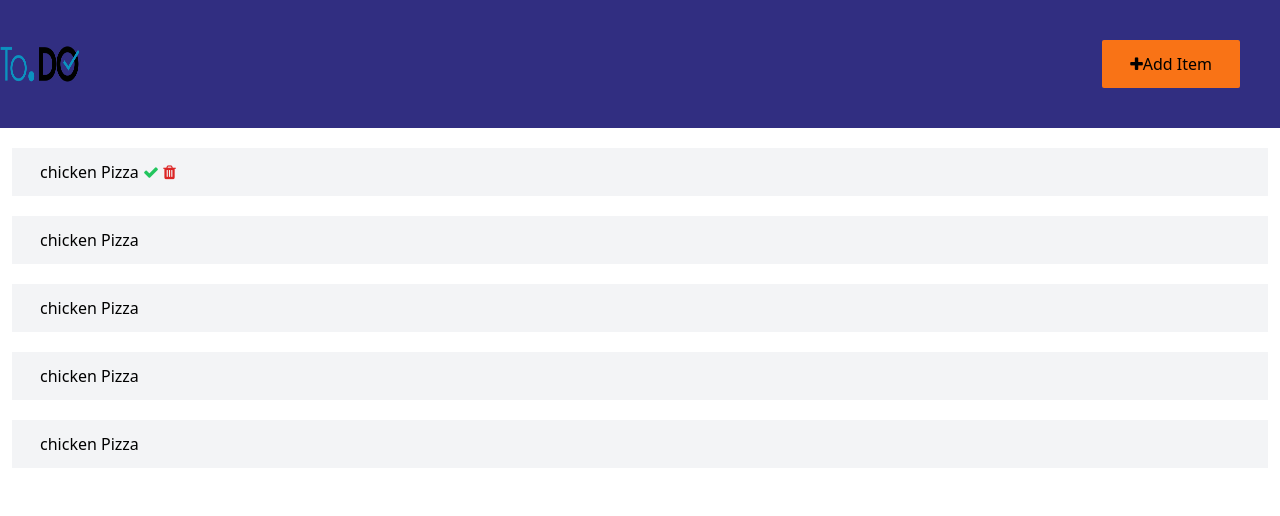
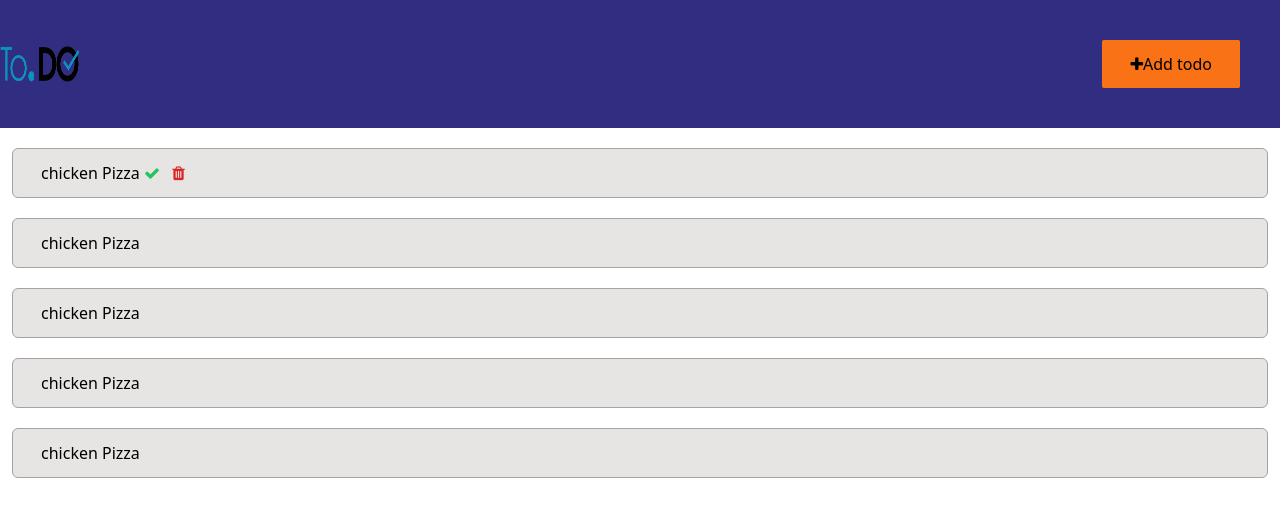
Before and after one commit to kesselleg/todolistproject, a website: page html/index.html in a window 1280 px wide. Drawn offline with Linux system fonts and the light colour scheme.

Commit message:
other codes

```diff
--- a/html/index.html
+++ b/html/index.html
@@ -10,21 +10,21 @@
 <body>
    <div class="flex justify-between  bg-indigo-900 ">
    <img src="../img/to1.png" alt="" class="w-20">
-   <button class="bg-orange-500 m-10 px-7  py-3 rounded-sm"> <a href="../html/index2.html"><i class="fa fa-plus"></i>Add Item</a></button>
+   <button class="bg-orange-500 m-10 px-7  py-3 rounded-sm"> <a href="../html/index2.html"><i class="fa fa-plus"></i>Add todo</a></button>
    </div>
 
-<ul class="cursor-pointer items-center">
+<ul class="cursor-pointer items-center ">
 
 
-        <li class="mx-3 my-5 px-7 py-3 bg-gray-100 hover:bg-gray-200 justify-between">
+        <li class="mx-3 my-5 px-7 py-3 bg-stone-200 hover:bg-stone-400 justify-between border border-neutral-400 rounded-md">
             <span class="">chicken Pizza</span>
             <i class="fa fa-check text-green-500"></i>
-            <i class="fa fa-trash text-red-600 "></i>
+            <i class="fa fa-trash text-red-600 ml-2"></i>
         </li>
-        <li class="mx-3 my-5 px-7  py-3 bg-gray-100 hover:bg-gray-200">chicken Pizza</li>
-    <li class="mx-3 my-5 px-7  py-3 bg-gray-100 hover:bg-gray-200 ">chicken Pizza</li>
-    <li class="mx-3 my-5 px-7  py-3 bg-gray-100 hover:bg-gray-200 ">chicken Pizza</li>
-    <li class="mx-3 my-5 px-7  py-3 bg-gray-100 hover:bg-gray-200 ">chicken Pizza</li>
+        <li class="mx-3 my-5 px-7  py-3 bg-stone-200 border border-neutral-400 rounded-md">chicken Pizza</li>
+    <li class="mx-3 my-5 px-7  py-3 bg-stone-200 border border-neutral-400 rounded-md ">chicken Pizza</li>
+    <li class="mx-3 my-5 px-7  py-3 bg-stone-200 border border-neutral-400 rounded-md ">chicken Pizza</li>
+    <li class="mx-3 my-5 px-7  py-3 bg-stone-200 border border-neutral-400 rounded-md ">chicken Pizza</li>
 </ul>
 </body>
 </html>
```
Also changed, not shown: html/index2.html (+19 -5 lines), src/output.css.
